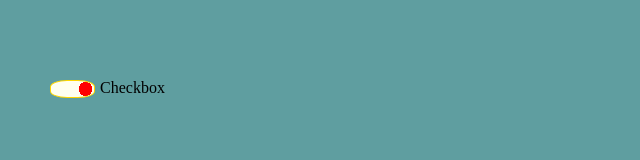
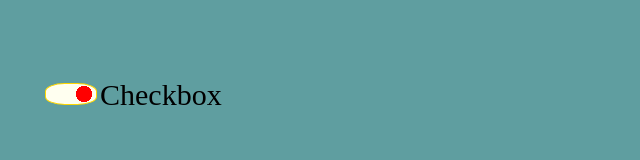
Before and after one commit to Kuki99/checkbox, a plain HTML site: page index.html in a window 1280 px wide. Shown: the whole page, without its empty margins (0-640 px from the left). Drawn offline with Linux system fonts and the light colour scheme.

Commit message:
Update style.css

```diff
--- a/style.css
+++ b/style.css
@@ -143,8 +143,8 @@ label {
     margin: auto 0;
     padding: 80px 0;
     position: relative;
+    font-size: 30px
 }
-
 input[type="checkbox"] {
     display: none;
 }
@@ -154,18 +154,18 @@ input[type="checkbox"]+label {
     position: relative;
     padding: 0px;
     margin-left: 100px;
-    width: 43px;
+    width: 50px;
     height: 15px;
 }
 input[type="checkbox"]+label::before {
     content: "";
-    width: 43px;
-    height: 16px;
+    width: 50px;
+    height: 20px;
     border: 1px solid gold;
     border-radius: 38%;
     position: absolute;
-    top: 0px;
-    left: -80px;
+    top: 3px;
+    left: -85px;
     margin-left: 30px;
     background: radial-gradient(circle at 50% 50%, red 30% , ivory 30%) 13px ;
     transition: all .5s linear;
@@ -177,10 +177,10 @@ input[type="checkbox"]:checked+label::before {
 input[type="checkbox"]+label::after {
     content: "";
     position: absolute;
-    width: 7px;
-    height: 3px;
-    top: 6px;
-    left: -45px;
+    width: 9px;
+    height: 4px;
+    top: 10px;
+    left: -47px;
     border-left: 1px solid transparent;
     border-bottom: 1px solid transparent;
     transform: rotate(-41deg);
@@ -188,10 +188,10 @@ input[type="checkbox"]+label::after {
 input[type="checkbox"]:checked+label::after {
     content: "";
     position: absolute;
-    width: 7px;
-    height: 3px;
-    top: 6px;
-    left: -45px;
+    width: 9px;
+    height: 4px;
+    top: 10px;
+    left: -47px;
     border-left: 1px solid blue;
     border-bottom: 1px solid blue;
     transform: rotate(-41deg);
```
